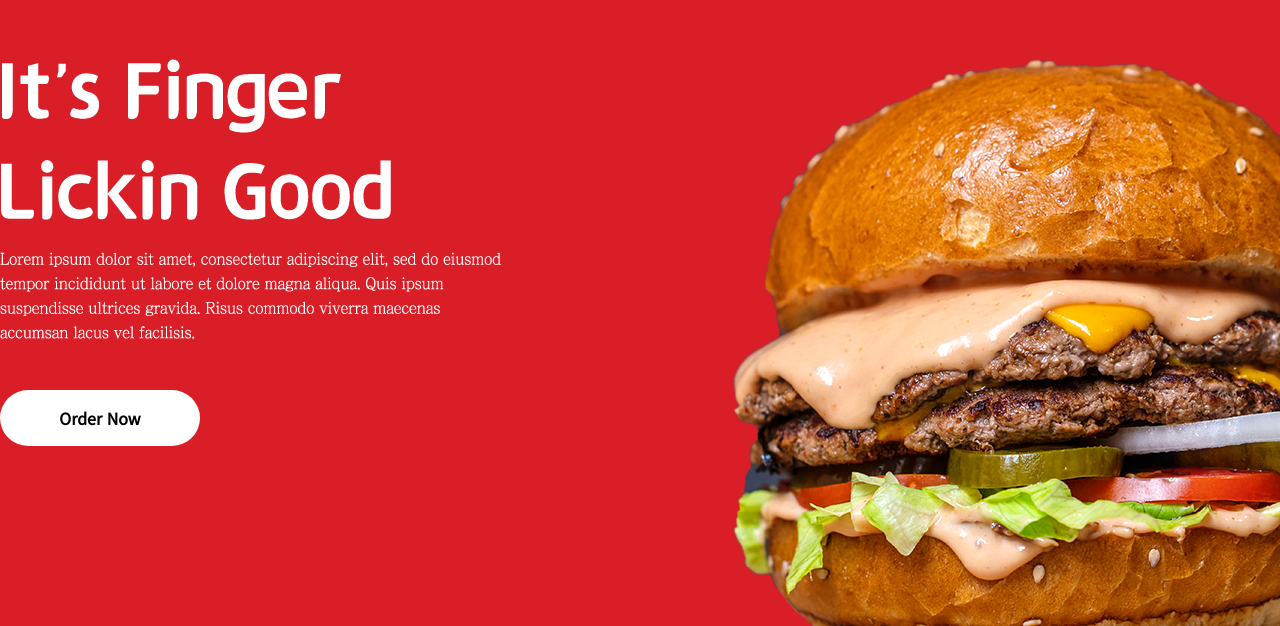
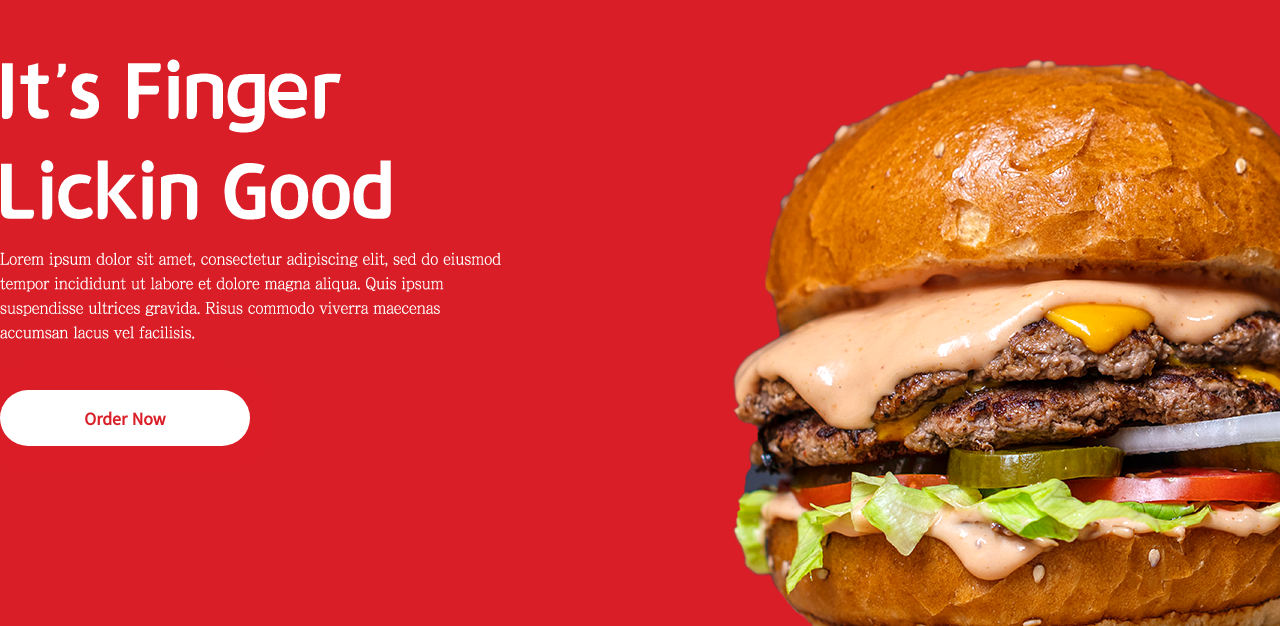
Before and after one commit to soyeonbbak/css_animation_study, a plain HTML site: page 1-3-kfc/index.html in a window 1280 px wide. In both pictures the pointer is over the link "Order Now". Shown: the part 127-753 px from the top of the page. Drawn offline with Linux system fonts and the light colour scheme; a web font is replaced by a local one.

Commit message:
transform study

```diff
--- a/1-3-kfc/index.html
+++ b/1-3-kfc/index.html
@@ -16,11 +16,23 @@
             background:#fff; border-radius:50px; text-align:center; padding:20px 0;
             display:inline-block; margin-top:50px; font-weight:600;
             width:200px; color:#000;
+            transition:all 0.5s;
+            transform-origin: left;
+        }
+        main .txt #order:hover {
+            width: 250px;
+            box-shadow: 0 0 20px;
+            color: #da1e27;
+            /* transform: scaleX(1.5); */
         }
         #sns {position:absolute; left:0; bottom:100px;}
+        #sns a:hover {
+            transform: translateY(-25px);
+        }
         #sns a {
             display:inline-block; width:40px; margin:0 10px;
             position:relative; top:0;
+            transition: transform 0.5s;
         }
         #sns a img {width:100%;}
         #dynamic #btn {display:flex; position:absolute; right:0; bottom:100px;}
```
